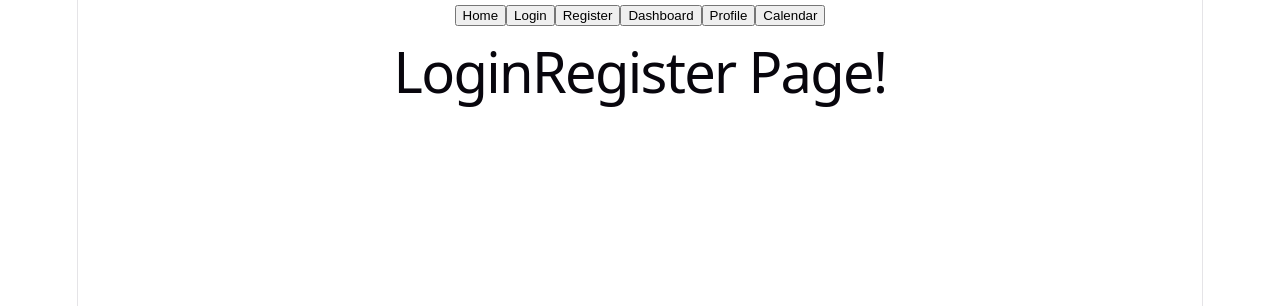
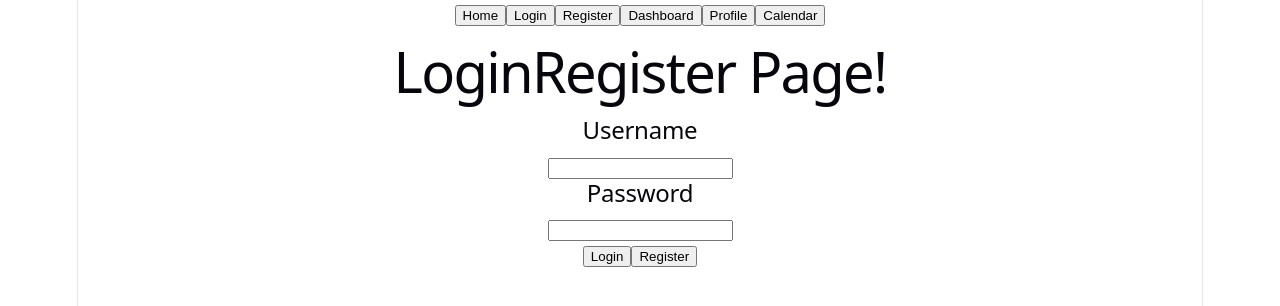
Before and after one commit to LauZalan/habit-tracker, a React (Vite) app in the folder habit-tracker-fe/: page /login in a window 1280 px wide. Shown: the top 306 px of the page. Built offline with nearby package versions, Linux system fonts and the light colour scheme.

Commit message:
Minimal mapping out of the login/register page

```diff
--- a/habit-tracker-fe/src/components/layout/Layout.tsx
+++ b/habit-tracker-fe/src/components/layout/Layout.tsx
@@ -1,5 +1,7 @@
 import { Outlet } from "react-router-dom"
 import Header from "./Header"
+
+import "../../App.css"
 
 function Layout() {
 
--- a/habit-tracker-fe/src/pages/LoginRegisterPage.tsx
+++ b/habit-tracker-fe/src/pages/LoginRegisterPage.tsx
@@ -1,9 +1,23 @@
 function LoginRegisterPage() {
     return (
         <>
-            <h1>
-                LoginRegister Page!
-            </h1>
+            <div>
+                <h1>
+                    LoginRegister Page!
+                </h1>
+                <h2>
+                    Username
+                </h2>
+                <input type="text" />
+                <h2>
+                    Password
+                </h2>
+                <input type="password" />
+            </div>
+            <div>
+                <button>Login</button>
+                <button>Register</button>
+            </div>
         </>
     )
 }
```
